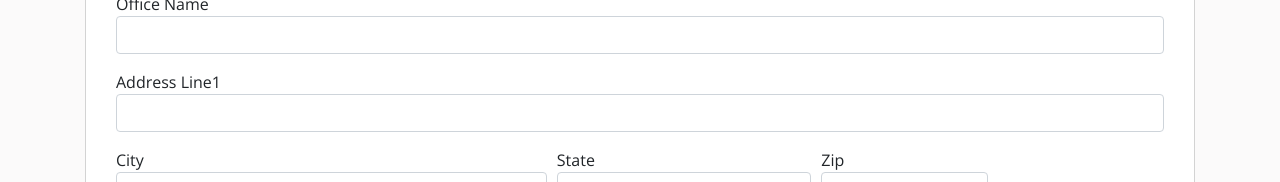
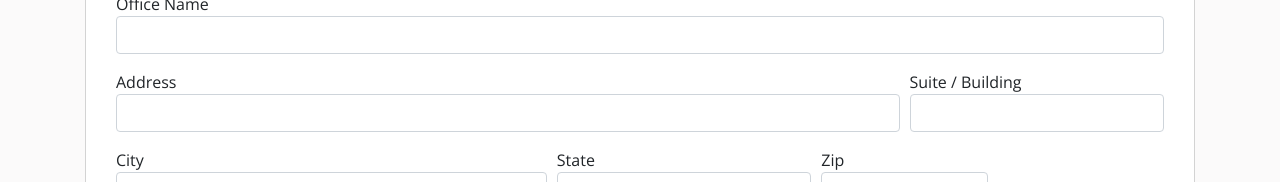
Before and after one commit to lenayj/RIO, a React (Create React App) app: page /updateMyInfo in a window 1280 px wide. Shown: the part 493-675 px from the top of the page. Built offline with nearby package versions, Linux system fonts and the light colour scheme.

Commit message:
Add suite/building field

```diff
--- a/src/components/myaccount/updateMyInfo.js
+++ b/src/components/myaccount/updateMyInfo.js
@@ -211,11 +211,15 @@ class UpdateMyInfo extends Component {
                                 </div>
 
                                 <div className="form-row">
-                                    <div className="form-group col-md-12">
-                                        <div><span>Address Line1</span></div>
+                                    <div className="form-group col-md-9">
+                                        <div><span>Address</span></div>
                                         <input type="text" className="form-control" name="address"
                                         value={this.state.input.address} onChange={this.handleChange}/>
                                         <div className="text-danger">{this.state.errors.address}</div>
+                                    </div>
+                                    <div className="form-group col-md-3">
+                                        <div><span>Suite / Building</span></div>
+                                        <input type="text" className="form-control" name="suite"/>
                                     </div>
                                 </div>
                                 <div className="form-row">
```
